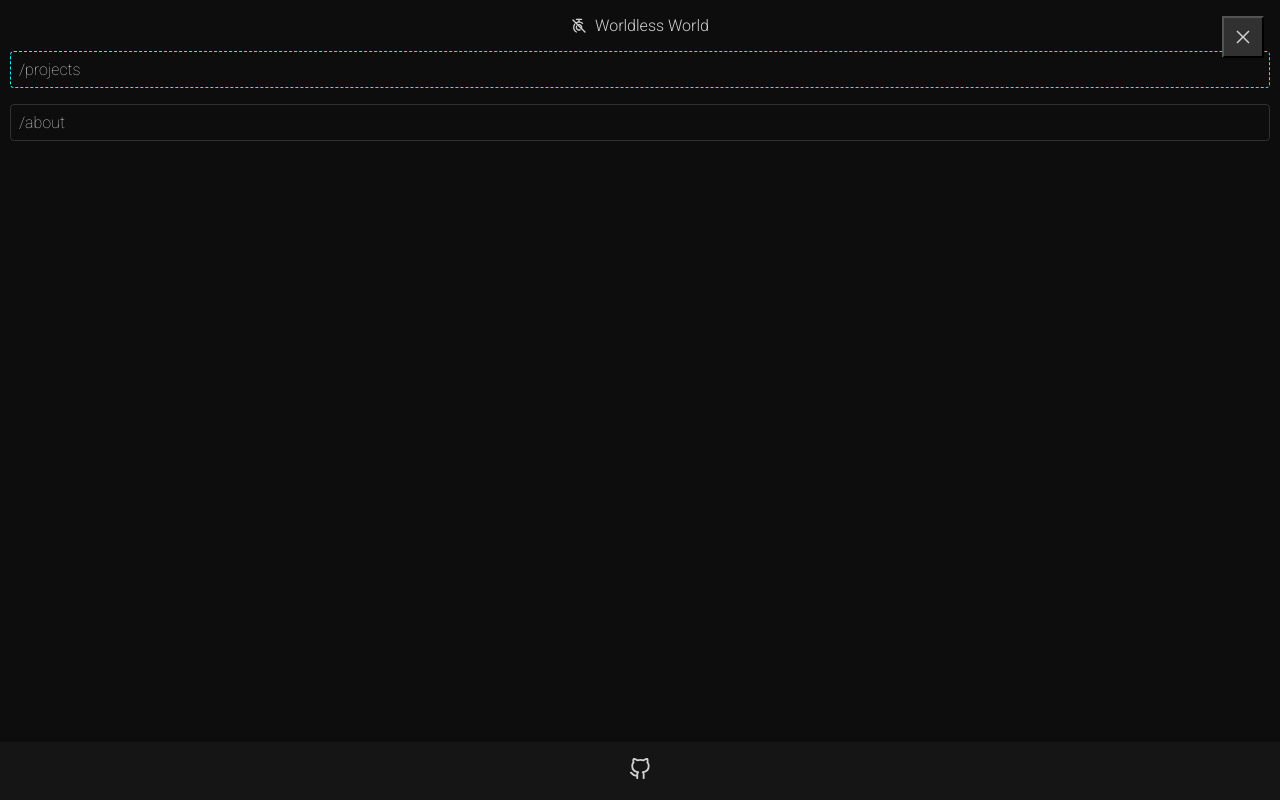
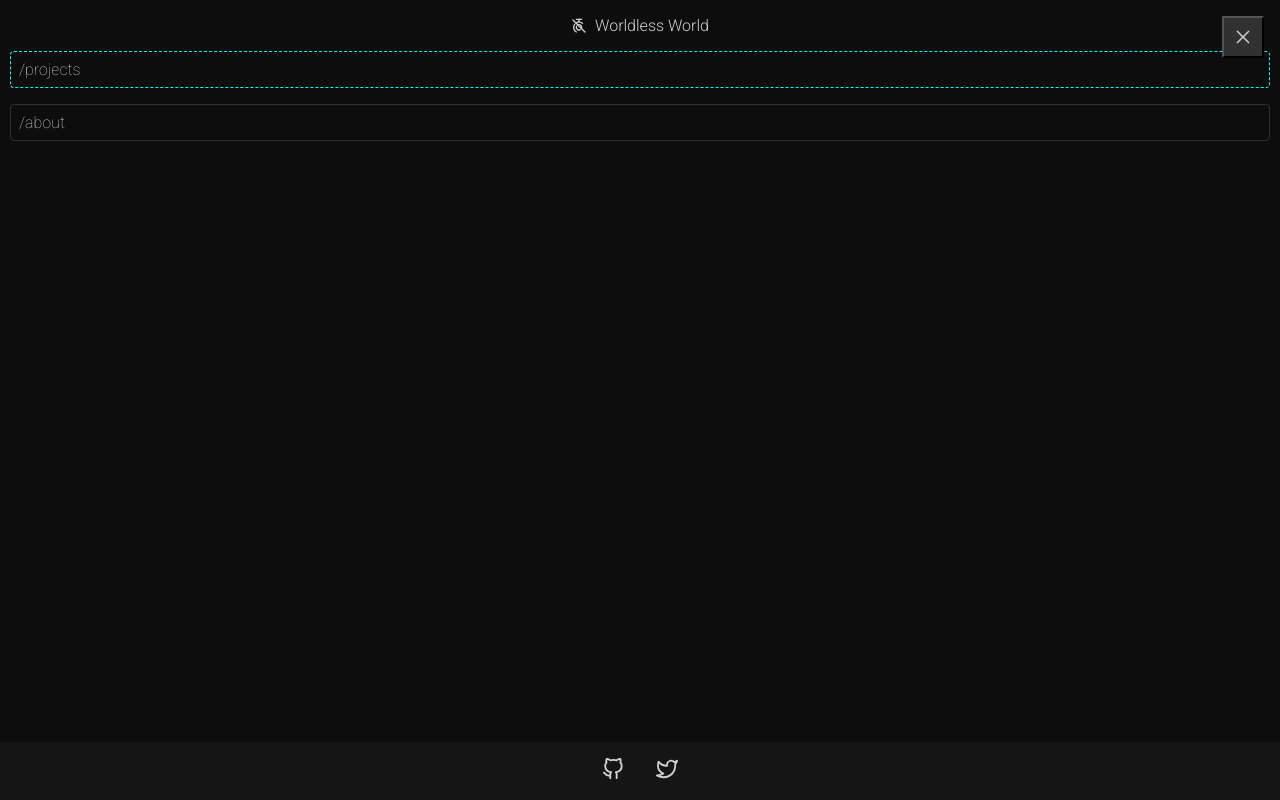
Before and after one commit to 0xABBCCC/worldlessworld.io, a React (Vite) app: page / in a window 1280 px wide. Both pictures are taken after a click on the button 1243 px from the left and 37 px from the top of the page. Built offline with nearby package versions, Linux system fonts and the light colour scheme.

Commit message:
Re added Twitter

```diff
--- a/src/components/Navigation/Sidebar.jsx
+++ b/src/components/Navigation/Sidebar.jsx
@@ -193,6 +193,8 @@ const Sidebar = () => {
                 </LinkWrapper>
                 <FooterContainer>
                     <a href="https://github.com/0xABBCCC/" target="_blank" rel="noreferrer"><FiGithub style={{ width: "22px", height: "22px" }} /></a>
+                    <a href="https://twitter.com/worldlessworld" target="_blank" rel="noreferrer"><FiTwitter style={{ width: "22px", height: "22px" }} /></a>
+
                 </FooterContainer>
             </Wrapper>
         </>
```
